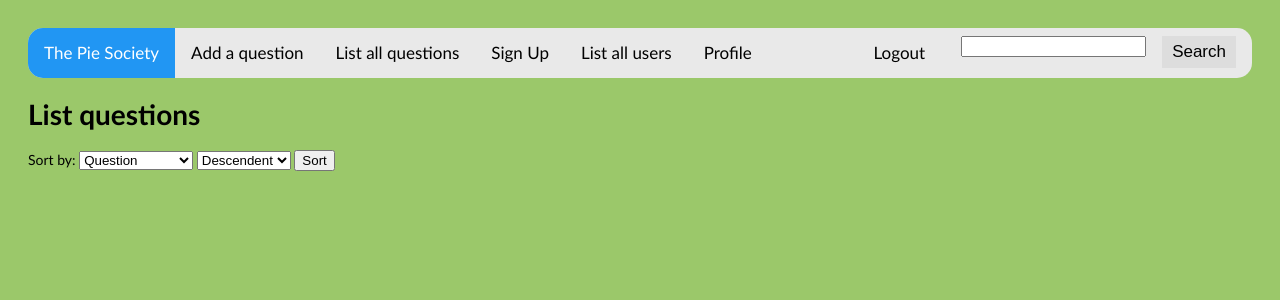
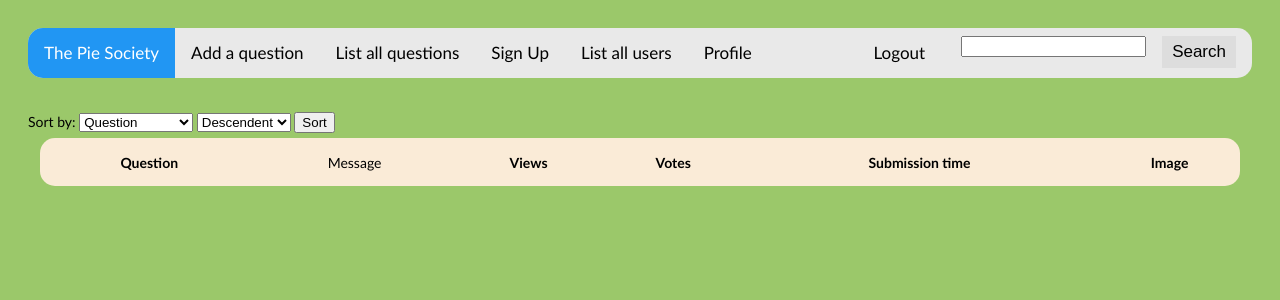
Before and after one commit to apetreibogdan/Ask-Mate-Python3-VB-, a Flask app: page / in a window 1280 px wide. Shown: the top 300 px of the page. Run offline with Flask 2, Linux system fonts and the light colour scheme; the visitor is signed in with stand-in values (Sample User, id 1); data that the repository does not hold is empty; some libraries are stand-ins or nearby versions.

Commit message:
css part2

```diff
--- a/database_common.py
+++ b/database_common.py
@@ -5,10 +5,10 @@ import os
 import psycopg2
 import psycopg2.extras
 
-os.environ['PSQL_USER_NAME'] = 'bobo'
-os.environ['PSQL_PASSWORD'] = 'bobo123'
+os.environ['PSQL_USER_NAME'] = 'postgres'
+os.environ['PSQL_PASSWORD'] = 'teiubesc11'
 os.environ['PSQL_HOST'] = 'localhost'
-os.environ['PSQL_DB_NAME'] = 'askmate3'
+os.environ['PSQL_DB_NAME'] = 'test_db'
 
 
 def get_connection_string():
--- a/server.py
+++ b/server.py
@@ -52,64 +52,73 @@ def logout():
 
 @app.route("/list")
 def list_all_questions():
-    if not request.args.get('order_by') and request.args.get('order_direction'):
-        all_questions_stories = data_manager.get_all_questions_stories()
-        return render_template("list.html", all_questions_stories=all_questions_stories)
+    if session.get('username'):
+        if not request.args.get('order_by') and request.args.get('order_direction'):
+            all_questions_stories = data_manager.get_all_questions_stories()
+            return render_template("list.html", all_questions_stories=all_questions_stories)
+        else:
+            order_by = request.args.get('order_by')
+            order_direction = request.args.get('order_direction')
+            all_questions_stories = data_manager.get_all_questions_stories_sorted(order_by, order_direction)
+            return render_template("list.html", all_questions_stories=all_questions_stories)
     else:
-        order_by = request.args.get('order_by')
-        order_direction = request.args.get('order_direction')
-        all_questions_stories = data_manager.get_all_questions_stories_sorted(order_by, order_direction)
-        return render_template("list.html", all_questions_stories=all_questions_stories)
-
+        return redirect('/login')
 
 @app.route("/search")
 def list_search_result():
-    word = request.args.get('q')
-    all_questions_stories = data_manager.get_questions_story_by_search_word(word)
-    for question_story in all_questions_stories:
-        if word in question_story['title']:
-            question_story['title'] = question_story['title'].replace(word,'<span style="background-color: yellow;">'+word+'</span>')
-        if word in question_story['message']:
-            question_story['message'] = question_story['message'].replace(word,'<span style="background-color: yellow;">'+word+'</span>')
+    if session.get('username'):
+        word = request.args.get('q')
+        all_questions_stories = data_manager.get_questions_story_by_search_word(word)
+        for question_story in all_questions_stories:
+            if word in question_story['title']:
+                question_story['title'] = question_story['title'].replace(word,'<span style="background-color: yellow;">'+word+'</span>')
+            if word in question_story['message']:
+                question_story['message'] = question_story['message'].replace(word,'<span style="background-color: yellow;">'+word+'</span>')
 
-    return render_template("list.html", all_questions_stories=all_questions_stories, word=word)
-
+        return render_template("list.html", all_questions_stories=all_questions_stories, word=word)
+    else:
+        return redirect('/login')
 
 @app.route('/display-question/<question_id>', methods=['POST', 'GET'])
 def list_question(question_id):
-    if request.method == "GET":
-        question_story = data_manager.get_questions_story(question_id)
-        answer_story = data_manager.get_answer_story(question_id)
-        question_comment_stories = data_manager.get_question_comments_stories(question_id)
-        all_answers_comments_stories = data_manager.get_all_comment_stories()
-        all_tags_for_a_question = data_manager.get_all_tags_for_a_question(question_id)
-        return render_template('display-question.html',
-                               question_story=question_story,
-                               answer_story=answer_story,
-                               question_comment_stories=question_comment_stories,
-                               all_answers_comments_stories=all_answers_comments_stories,
-                               all_tags_for_a_question=all_tags_for_a_question)
+    if session.get('username'):
+        if request.method == "GET":
+            question_story = data_manager.get_questions_story(question_id)
+            answer_story = data_manager.get_answer_story(question_id)
+            question_comment_stories = data_manager.get_question_comments_stories(question_id)
+            all_answers_comments_stories = data_manager.get_all_comment_stories()
+            all_tags_for_a_question = data_manager.get_all_tags_for_a_question(question_id)
+            return render_template('display-question.html',
+                                   question_story=question_story,
+                                   answer_story=answer_story,
+                                   question_comment_stories=question_comment_stories,
+                                   all_answers_comments_stories=all_answers_comments_stories,
+                                   all_tags_for_a_question=all_tags_for_a_question)
+    else:
+        return redirect('/login')
 
 
 @app.route('/add-question', methods=['POST', 'GET'])
 def add_question():
-    if request.method == "POST":
-        partial_question_story = request.form.to_dict()
-        if request.files:
-            image = request.files["image"]
-            image.save(
-                os.path.join(utility.QUESTION_IMG_PATH, image.filename))
-            partial_question_story.update({'image': image.filename})
-        else:
-            partial_question_story.update({'image': ''})
-        question_story = utility.question_story_constructor(partial_question_story)
-        data_manager.write_question_story(question_story,session['user_id'])
-        question_id = data_manager.get_bigest_id('question')
-        return redirect(url_for('list_question', question_id=question_id['max']))
+    if session.get('username'):
+        if request.method == "POST":
+            partial_question_story = request.form.to_dict()
+            if request.files:
+                image = request.files["image"]
+                image.save(
+                    os.path.join(utility.QUESTION_IMG_PATH, image.filename))
+                partial_question_story.update({'image': image.filename})
+            else:
+                partial_question_story.update({'image': ''})
+            question_story = utility.question_story_constructor(partial_question_story)
+            data_manager.write_question_story(question_story,session['user_id'])
+            question_id = data_manager.get_bigest_id('question')
+            return redirect(url_for('list_question', question_id=question_id['max']))
 
-    if request.method == "GET":
-        return render_template('add-question.html')
-
+        if request.method == "GET":
+            return render_template('add-question.html')
+    else:
+        return redirect('/login')
 
 @app.route('/display-question/<question_id>/add-answer', methods=['POST', 'GET'])
 def add_answer(question_id):
@@ -284,18 +293,22 @@ def register_user():
         data_manager.write_user_story(user_story)
         return redirect('/')
 
-
-
 @app.route('/users')
 def list_all_users():
-    users_stories = data_manager.get_all_users_stories()
-    return render_template("users.html", users_stories=users_stories)
+    if session.get('username'):
+        users_stories = data_manager.get_all_users_stories()
+        return render_template("users.html", users_stories=users_stories)
+    else:
+        return redirect('/login')
 
 @app.route('/user/<string:user_id>')
 def profile(user_id):
-    data_manager.set_reputation_user(session["user_id"])
-    profile_data = data_manager.list_user_profile(user_id)
-    return render_template('user.html',profile_data = profile_data)
+    if session.get('username'):
+        data_manager.set_reputation_user(session["user_id"])
+        profile_data = data_manager.list_user_profile(user_id)
+        return render_template('user.html',profile_data = profile_data)
+    else:
+        return redirect('/login')
 
 
 @app.route('/link_q/<string:question>')
--- a/static/layout.css
+++ b/static/layout.css
@@ -235,3 +235,9 @@ blockquote {
 .buttons1 {
     display: inline-block;
 }
+/*----------------*/
+
+.list_image{
+alignment: right;
+    margin: 5px ;
+}
--- a/templates/display-question.html
+++ b/templates/display-question.html
@@ -6,7 +6,7 @@
 {% block content %}
 
     <div class="content">
-
+<br><br>
         <img src="/static/image/question/{{question_story.image}}" width="385">
     <br> <br><br> <br>
         <h1> <span style="font-size: 50px;">Q:</span> {{question_story.title}}</h1>
--- a/templates/list.html
+++ b/templates/list.html
@@ -6,9 +6,7 @@
 
 
 
-
-    <div class="content">
-        <h1>List questions</h1>
+<br><br>
     <div class="sort_form">
         <form  action="{{ url_for('list_all_questions') }}" >
             <label for="Sort_by">Sort by:</label>
@@ -26,21 +24,27 @@
             <input type="submit" value="Sort">
         </form>
     </div>
-        {% for question_story in all_questions_stories %}
-            <hr/>
-            <h1><a href="{{ url_for('list_question', question_id=question_story.id) }}">{{question_story.title|safe}}</a><br></h1>
-            <h2  style="margin-left:5em"> - {{ question_story.message|safe}}</h2>
-
-            <img src="/static/image/question/{{question_story.image}}" width="200">
-            <div class="time_vote_view">
-{#                views: {{ question_story.view_number}}#}
-                votes: {{ question_story.vote_number}}
-                Submision time:{{ question_story.submission_time}}
-            </div>
-            <hr/>
-        {% endfor %}
-    </div>
 
 
+    <table>
+        <tr>
+            <th>Question</th>
+            <td>Message</td>
+            <th>Views</th>
+            <th>Votes</th>
+            <th>Submission time </th>
+            <th>Image</th>
+        </tr>
+        {% for question_story in all_questions_stories %}
+        <tr>
+            <td><a href="{{ url_for('list_question', question_id=question_story.id) }}">{{question_story.title|safe}}</a> </td>
+            <td> {{ question_story.message|safe}} </td>
+            <td> views: {{ question_story.view_number}} </td>
+            <td> votes: {{ question_story.vote_number}} </td>
+            <td> {{ question_story.submission_time}} </td>
+            <td> <img class="list_image" src="/static/image/question/{{question_story.image}}" height="100" alt="Tematic image"> </td>
+        </tr>
+        {% endfor %}
+    </table>
 
 {% endblock %}
--- a/utility.py
+++ b/utility.py
@@ -3,8 +3,8 @@ import datetime
 import os
 import bcrypt
 
-QUESTION_IMG_PATH = "/home/bobo/PycharmProjects/ask-mate-3-python-Kinkey232/static/image/question"
-ANSWER_IMG_PATH = "/home/bobo/PycharmProjects/ask-mate-3-python-Kinkey232/static/image/answer"
+QUESTION_IMG_PATH = "/home/victor/PycharmProjects/ask-mate-3-python-Kinkey232/static/image/question"
+ANSWER_IMG_PATH = "/home/victor/PycharmProjects/ask-mate-3-python-Kinkey232/static/image/answer"
 
 
 def question_story_constructor(partial_question_story):
```
Lines whose indentation alone changed are shown as unchanged.
